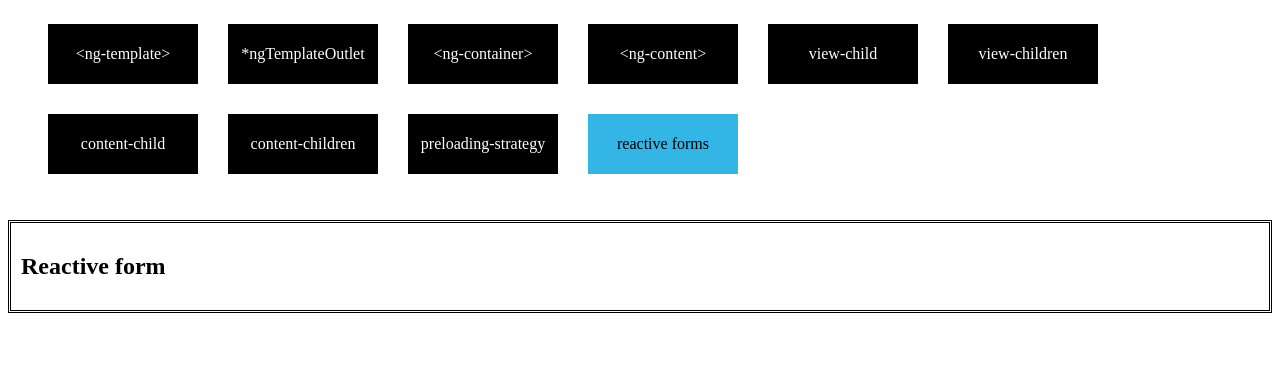
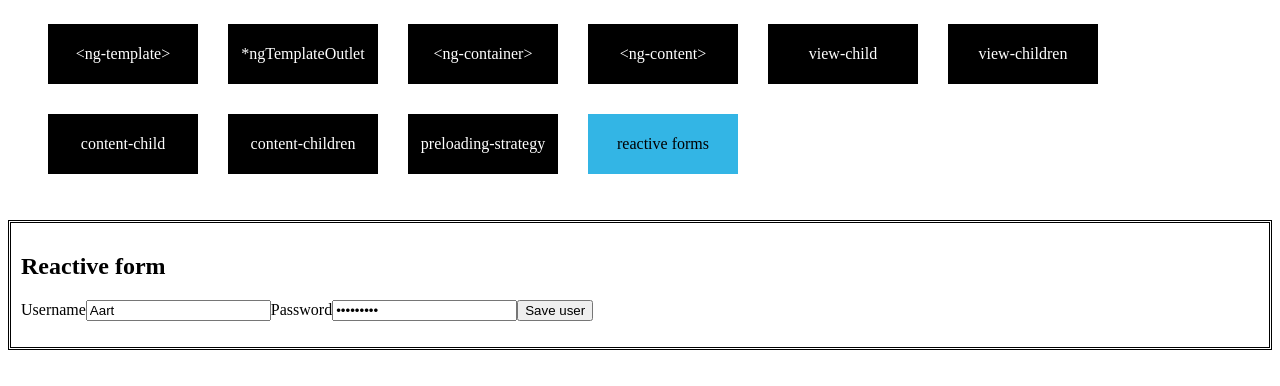
Before and after one commit to moradiyahari/angular-core-concepts, an Angular app: page /reactive-forms in a window 1280 px wide. Shown: the top 386 px of the page. Built offline with nearby package versions, Linux system fonts and the light colour scheme.

Commit message:
3 files modified

```diff
--- a/src/app/app.module.ts
+++ b/src/app/app.module.ts
@@ -1,6 +1,6 @@
 import { NgModule } from '@angular/core';
 import { BrowserModule } from '@angular/platform-browser';
-import { FormsModule } from '@angular/forms';
+import { FormsModule, ReactiveFormsModule } from '@angular/forms';
 import { AppRoutingModule } from './routerConfig';
 
 import { HttpClientModule, HTTP_INTERCEPTORS } from '@angular/common/http';
@@ -30,6 +30,7 @@ import { ReactiveFormComponent } from './reactive-form/reactive-form.component';
     BrowserModule,
     AppRoutingModule,
     FormsModule,
+    ReactiveFormsModule,
     HttpClientModule,
   ],
   declarations: [
--- a/src/app/reactive-form/reactive-form.component.html
+++ b/src/app/reactive-form/reactive-form.component.html
@@ -1 +1,13 @@
 <h2>Reactive form</h2>
+
+<ng-container *ngIf="myData">
+<form [formGroup]="form" (ngSubmit)="saveUser()">
+  <label>Username</label>
+  <input type="text" [formControl]="form.controls.username">
+
+  <label>Password</label>
+  <input type="password" [formControl]="form.controls.password">
+
+  <button type="submit">Save user</button>
+</form>
+</ng-container>
--- a/src/app/reactive-form/reactive-form.component.ts
+++ b/src/app/reactive-form/reactive-form.component.ts
@@ -1,7 +1,33 @@
-import { Component } from '@angular/core';
+import { Component, OnInit } from '@angular/core';
+import { FormBuilder } from '@angular/forms';
+
+
+import { IUser } from './interfaces/IUser';
+import { IUserFormGroup } from './interfaces/IUserFormGroup';
 
 @Component({
   selector: 'reactive-form',
   templateUrl: './reactive-form.component.html',
 })
-export class ReactiveFormComponent {}
+export class ReactiveFormComponent implements OnInit {
+  myData: IUser;
+  form: IUserFormGroup;
+
+  constructor(private formBuilder: FormBuilder) { }
+
+  ngOnInit(): void {
+    this.form = this.formBuilder.group({
+      username: [false],
+      password: [false]
+    }) as IUserFormGroup;
+
+    this.myData = { username: 'Aart', password: 'password!' };
+
+    this.form.patchValue(this.myData);
+  }
+
+  saveUser(): void {
+    const userToSave: IUser = this.form.value;
+    console.log(`Saving user ${userToSave.username}`);
+  }
+}
```
